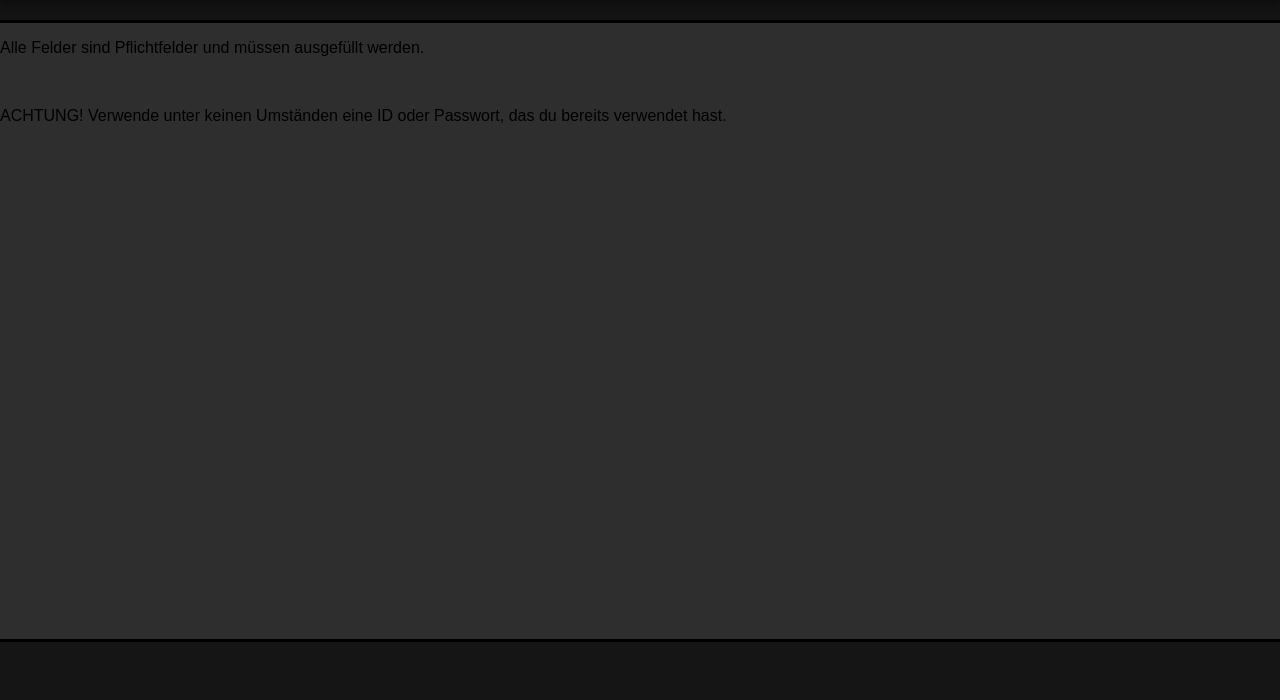
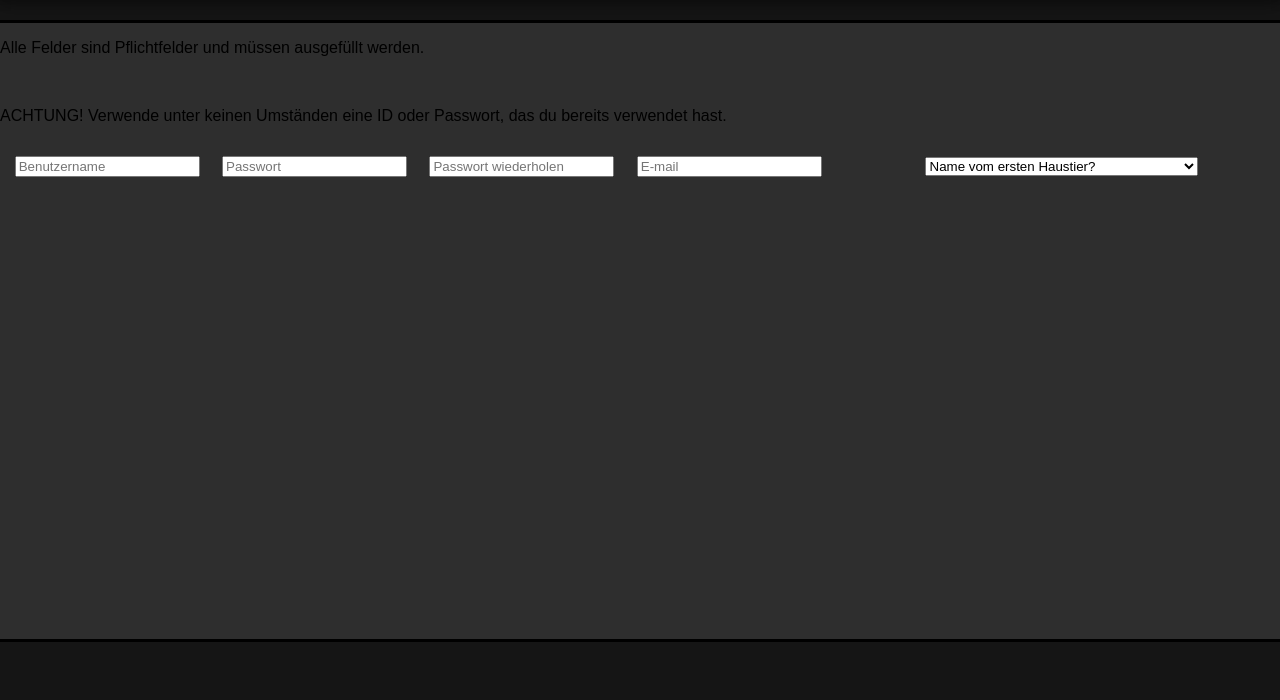
Before and after one commit to Fanfalla/Medien-Datenbanken, a plain HTML site: page Registration.html in a window 1280 px wide. Shown: the part 100-800 px from the top of the page. Drawn offline with Linux system fonts and the light colour scheme.

Commit message:
Update Registration.html

```diff
--- a/Registration.html
+++ b/Registration.html
@@ -32,6 +32,26 @@
 					<p>Alle Felder sind Pflichtfelder und müssen ausgefüllt werden.</p>
 					<br>
 					<p class="rot">ACHTUNG! Verwende unter keinen Umständen eine ID oder Passwort, das du bereits verwendet hast.</p>
+					<table>
+						<tr>
+							<td ><input type="text" placeholder="Benutzername"></td>
+							<td ><input type="text" placeholder="Passwort"></td>
+							<td ><input type="text" placeholder="Passwort wiederholen"></td>
+							<td ><input type="text" placeholder="E-mail"><td>
+							<td placeholder="Sicherheitsfrage">
+								<select>
+									<option value="Name vom ersten Haustier?">Name vom ersten Haustier?</option>
+									<option value="Mädchenname Ihrer Mutter?">Mädchenname Ihrer Mutter?</option>
+									<option value="Wie hieß Ihre Schule?">Wie hieß Ihre Schule?</option>
+									<option value="Wo sind Sie geboren?">Wo sind Sie geboren?</option>
+									<option value="In welchem Jahr wurde Ihr Vater geboren?">In welchem Jahr wurde Ihr Vater geboren?</option>
+									<option value="Von welcher Marke war Ihr erstes Auto?">Von welcher Marke war Ihr erstes Auto?</option>
+									<option value="Welche Farbe hatte Ihr erstes Auto?">Welche Farbe hatte Ihr erstes Auto?</option>
+								</select>
+							</td>
+							<td placeholder="Antwort"></td>
+						</tr>
+					</table>
 			</section>
 			<section class="navigationBox2 schatten">
 				<ul class="navigationList">
```
